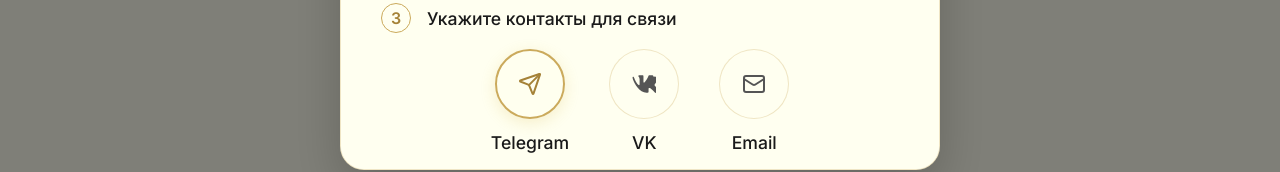
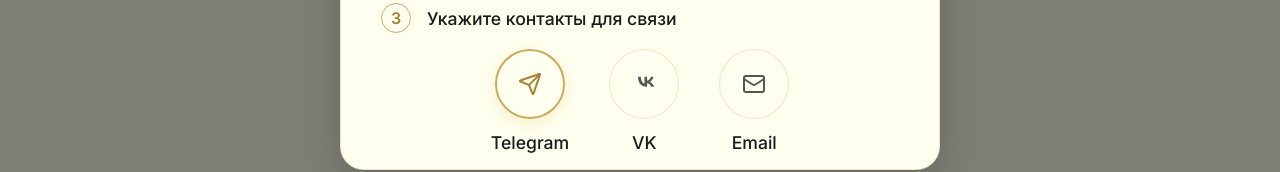
Before and after one commit to sanistezd/Lavender_Fotti, a Next.js app: page / in a window 1280 px wide. Both pictures are taken after a click on the button "Заказать ролик". Shown: the part 1889-2061 px from the top of the page. Built offline with nearby package versions, Linux system fonts and the light colour scheme; a web font is replaced by a local one.

Commit message:
fix(modal): fix broken VK svg icon path

```diff
--- a/src/components/OrderModal/OrderModal.tsx
+++ b/src/components/OrderModal/OrderModal.tsx
@@ -4,8 +4,8 @@ import styles from './OrderModal.module.css';
 import { X, ImagePlus, Sparkles, ArrowRight, FileImage, Trash2, Send, Mail, Lock } from 'lucide-react';
 
 const VkIcon = ({ size = 24 }: { size?: number }) => (
-  <svg width={size} height={size} viewBox="0 0 24 24" fill="currentColor">
-    <path d="M21.2 6.54c.2-.68 0-1.18-.9-1.18h-2.68c-.76 0-1.1.4-1.28.84 0 0-1.36 3.32-3.28 5.46-.62.62-.9.8-1.28.8-.2 0-.32-.2-.32-.8V6.54c0-.76-.22-1.18-.92-1.18h-3.4c-.52 0-.84.38-.84.74 0 .78 1.18.96 1.3 3.16v4.78c0 .96-.18 1.14-.56 1.14-.98 0-3.38-3.34-4.8-7.16-.3-.86-.6-1.2-1.36-1.2H1.6C.74 6.54.56 6.94.56 7.38c0 .8 1.02 4.74 4.76 9.98 2.48 3.56 5.96 5.48 9.12 5.48 1.9 0 2.12-.42 2.12-1.16v-2.68c0-.86.18-1.04.8-1.04.46 0 1.24.24 3.08 2.02 2.1 2.1 2.46 3.04 3.6 3.04h2.68c.86 0 1.28-.42 1.04-1.26-.28-.84-1.32-2.14-2.7-3.68-.76-.9-1.9-1.88-2.24-2.32-.48-.6-.36-.86 0-1.42 0 0 3.96-5.58 4.38-7.46z" />
+  <svg width={size} height={size} viewBox="0 0 24 24" fill="currentColor" xmlns="http://www.w3.org/2000/svg">
+    <path d="M7.79 3.3H5.05c.13 6.24 3.25 9.99 8.72 9.99h.31v-3.57c2.01.2 3.53 1.67 4.14 3.57h2.84c-.78-2.84-2.83-4.41-4.11-5.01 1.28-.74 3.08-2.54 3.51-4.98h-2.58c-.56 1.98-2.22 3.78-3.8 3.95V3.3H11.5v6.92c-1.6-.4-3.62-2.34-3.71-6.92Z" transform="translate(1, 3.5)" />
   </svg>
 );
 
```
